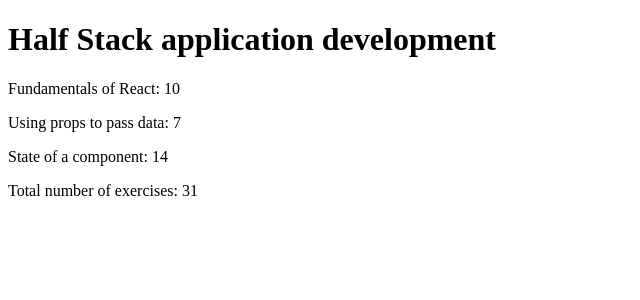
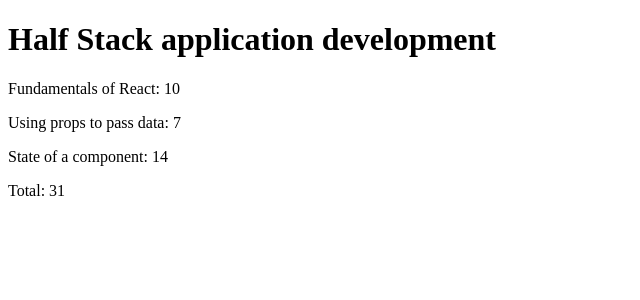
Before and after one commit to EricChv/FullStackOpen, a React (Vite) app in the folder part1/courseinfo/: page / in a window 1280 px wide. Shown: the top 300 px of the page, without its empty margins (0-640 px from the left). Built offline with nearby package versions, Linux system fonts and the light colour scheme.

Commit message:
Refactor App component to use an array for course parts
- Replaced individual part variables with a single  array
- Updated  and  components to receive and process the array
- Improved data structure for scalability and maintainability

```diff
--- a/part1/courseinfo/src/App.jsx
+++ b/part1/courseinfo/src/App.jsx
@@ -1,44 +1,44 @@
 const Header = ({ course }) => {
-  console.log(course)
   return <h1>{course}</h1>
 }
 
-const Content = ({part1, part2, part3}) => {
+const Content = ({ parts }) => {
   return (
     <>
-      <p>{part1.name}: {part1.exercises}</p>
-      <p>{part2.name}: {part2.exercises}</p>
-      <p>{part3.name}: {part3.exercises}</p>
+      {parts.map((part, index) => (
+        <p key={index}>{part.name}: {part.exercises}</p>
+      ))}
     </>
   )
 }
 
-const Total = ({part1, part2, part3}) => {
-  return (
-    <p>Total number of exercises: {part1.exercises + part2.exercises + part3.exercises}</p>
-  )
+const Total = ({ parts }) => {
+    const total = parts.reduce((sum, part) => sum + part.exercises, 0)
+    return <p>Total: {total}</p>
 }
 
 const App = () => {
   const course = 'Half Stack application development'
-  const part1 = {
+  const parts = [
+    {
       name: 'Fundamentals of React',
       exercises: 10
-  }
-  const part2 = {
+    },
+    {
       name: 'Using props to pass data',
       exercises: 7
-  }
-  const part3 = {
+    },
+    {
       name: 'State of a component',
       exercises: 14
     }
+  ]
 
   return (
     <div>
-      <Header course={course} />
-      <Content part1={part1} part2={part2} part3={part3} />
-      <Total part1={part1} part2={part2} part3={part3} />
+      <Header course={course}/>
+      <Content parts={parts}/>
+      <Total parts={parts}/>
     </div>
   )
 }
```
Lines whose indentation alone changed are shown as unchanged.
